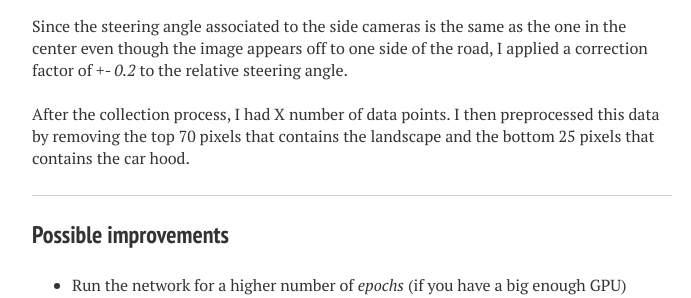
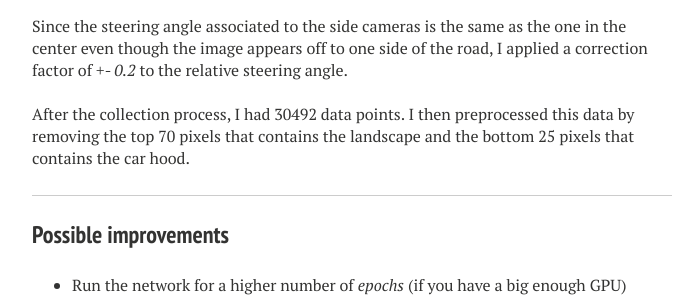
Before and after one commit to IacopomC/iacopomc.github.io, a Jekyll site: the page built from _projects/2020-08-03-behavioral-cloning-project.md, in a window 1280 px wide and 900 px high, scrolled down 2890 px. Shown: the part 424-722 px from the top of the window, without its empty margins (288-979 px from the left). Built offline with Jekyll 4.4.1, drawn with Linux system fonts in a browser that asks for light colours; nearby versions of some CDN libraries.

```diff
--- a/_projects/2020-08-03-behavioral-cloning-project.md
+++ b/_projects/2020-08-03-behavioral-cloning-project.md
@@ -117,7 +117,7 @@ Since the steering angle associated to the side cameras is the same as the one i
 
 <br/>
 
-After the collection process, I had X number of data points. I then preprocessed this data by removing the top 70 pixels that contains the landscape and the bottom 25 pixels that contains the car hood.
+After the collection process, I had 30492 data points. I then preprocessed this data by removing the top 70 pixels that contains the landscape and the bottom 25 pixels that contains the car hood.
 
 ---
 ### Possible improvements
```
